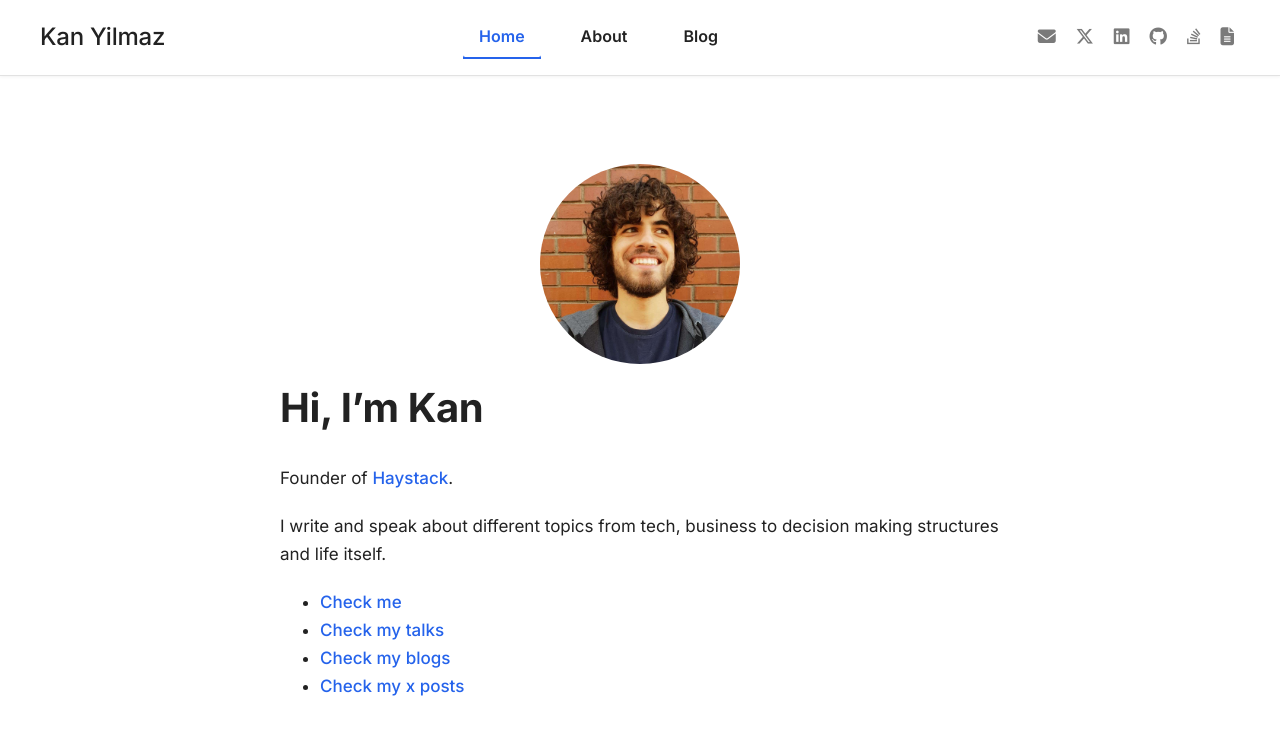
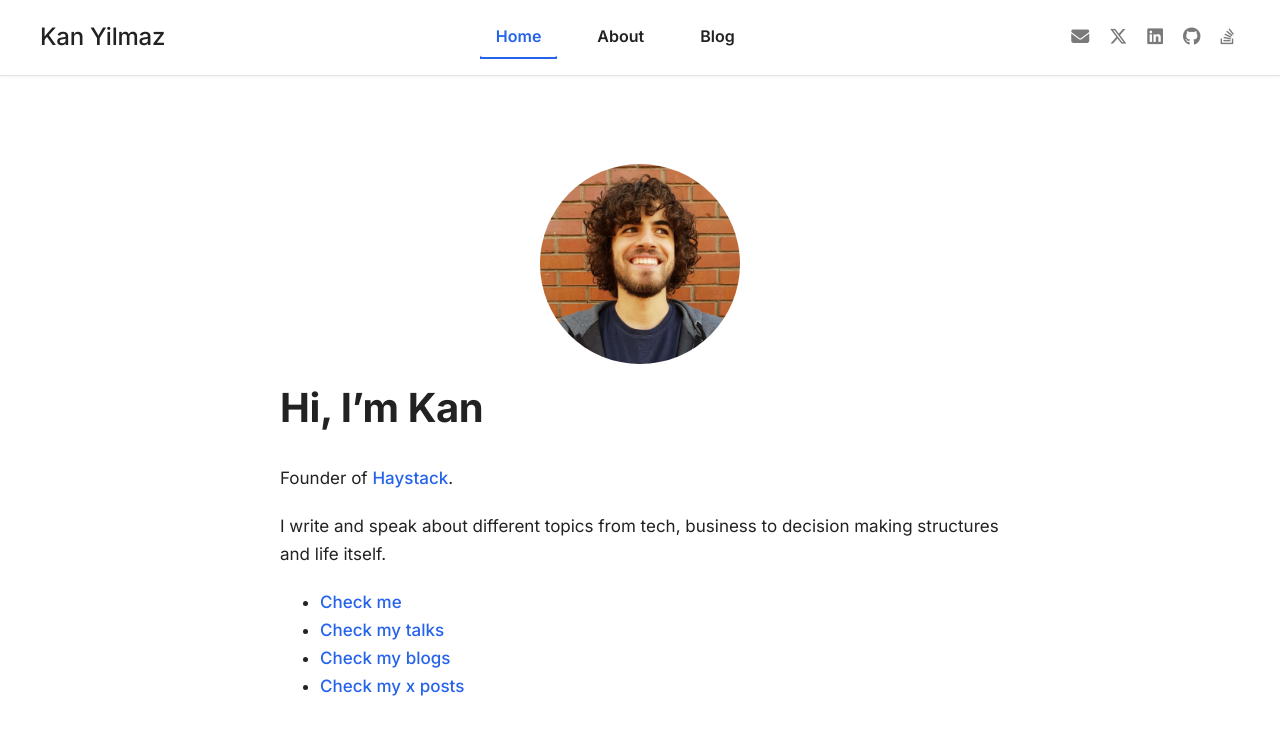
Before and after one commit to thellimist/thellimist.github.io, a Jekyll site: the page built from index.html, in a window 1280 px wide. Shown: the top 735 px of the page. Built offline with Jekyll 4.4.1, drawn with Linux system fonts in a browser that asks for light colours.

Commit message:
remove resume link

```diff
--- a/_layouts/default.html
+++ b/_layouts/default.html
@@ -54,7 +54,6 @@
           <a href="https://linkedin.com/in/thellimist" class="fa-brands fa-linkedin" target="_blank"></a>
           <a href="https://github.com/thellimist" class="fa-brands fa-github" target="_blank"></a>
           <a href="https://stackoverflow.com/users/4335588" class="fa-brands fa-stack-overflow" target="_blank"></a>
-          <a href="/assets/resume.pdf" class="fa-solid fa-file-lines" target="_blank"></a>
         </div>
       </div>
     </nav>
```
Also changed, not shown: 1 other file.
